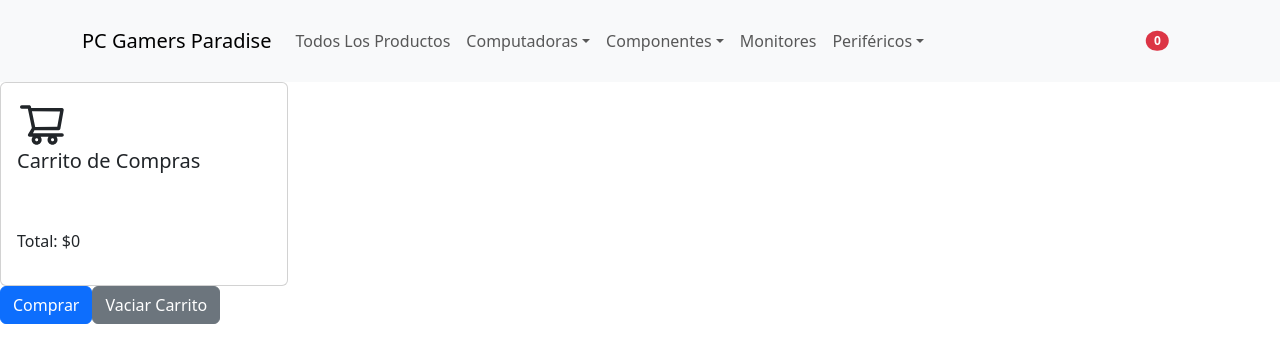
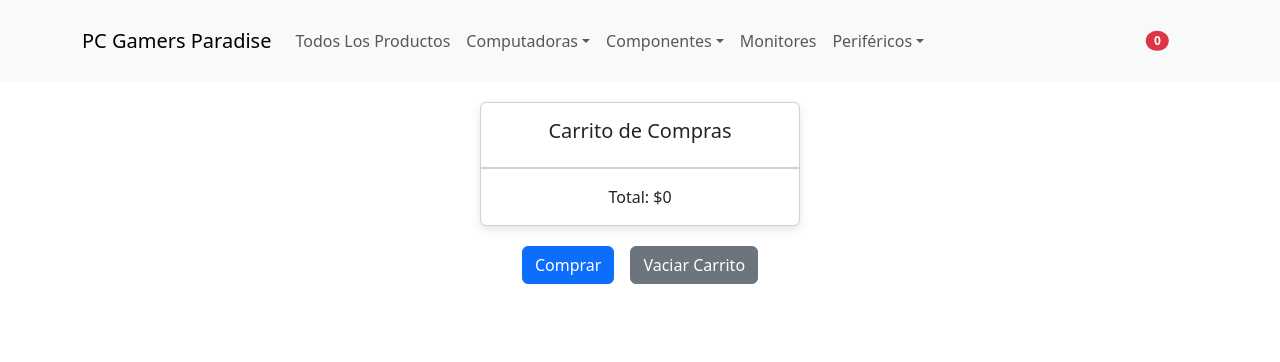
Before and after one commit to elejaimes/pc-gamers-paradise, a React (Vite) app: page /cart in a window 1280 px wide. Shown: the top 362 px of the page. Built offline with nearby package versions, Linux system fonts and the light colour scheme; some icons are missing.

Commit message:
se agregan estilos de bootstrap-react

```diff
--- a/src/components/Cart.jsx
+++ b/src/components/Cart.jsx
@@ -1,5 +1,5 @@
 import React, { useState, useContext } from 'react';
-import { Button } from 'react-bootstrap';
+import { Button, Container, Row, Col } from 'react-bootstrap';
 import PurchaseForm from './PurchaseForm';
 import ShoppingCart from './ShoppingCart';
 import { ShoppingCartContext } from '../contexts/ShoppingCartContext';
@@ -14,12 +14,22 @@ const Cart = () => {
   };
 
   return (
-    <div>
-      <ShoppingCart />
-      <Button variant="primary" onClick={() => setShowForm(true)}>Comprar</Button>
-      <Button variant="secondary" onClick={handleEmptyCart}>Vaciar Carrito</Button>
-      {showForm && <PurchaseForm cart={cart} onPurchaseSuccess={handleEmptyCart} />}
-    </div>
+    <Container>
+      <Row className="justify-content-center">
+        <Col xs={12} md={8}>
+          <ShoppingCart />
+          <div className="text-center mt-3">
+            <Button variant="primary" onClick={() => setShowForm(true)}>
+              Comprar
+            </Button>
+            <Button variant="secondary" onClick={handleEmptyCart} className="ms-3">
+              Vaciar Carrito
+            </Button>
+          </div>
+          {showForm && <PurchaseForm cart={cart} onPurchaseSuccess={handleEmptyCart} />}
+        </Col>
+      </Row>
+    </Container>
   );
 };
 
--- a/src/components/ItemCount.jsx
+++ b/src/components/ItemCount.jsx
@@ -1,5 +1,5 @@
-import { useContext, useState, useEffect } from "react";
-import { Button } from "react-bootstrap";
+import React, { useContext, useState, useEffect } from "react";
+import { Button, Card, Col, Container, Row } from "react-bootstrap";
 import { AiOutlinePlus, AiOutlineClose, AiOutlineMinus } from "react-icons/ai";
 import { ShoppingCartContext } from "../contexts/ShoppingCartContext";
 import Swal from "sweetalert2";
@@ -69,21 +69,49 @@ const ItemCount = ({ stock, id, name, price }) => {
   };
 
   return (
-    <div>
-      <Button variant="secondary" onClick={subtract} disabled={count === 0}>
+    <Container>
+      <Row className="justify-content-center">
+        <Card style={{ width: "20rem" }}>
+          <Card.Body>
+            <Row className="align-items-center justify-content-between">
+              <Col xs={2}>
+                <Button
+                  variant="secondary"
+                  size="sm"
+                  onClick={subtract}
+                  disabled={count === 0}
+                >
                   <AiOutlineMinus />
                 </Button>
+              </Col>
+              <Col xs={2} className="text-center">
                 <span>{count}</span>
-      <Button variant="secondary" onClick={add} disabled={count === stock}>
+              </Col>
+              <Col xs={2}>
+                <Button
+                  variant="secondary"
+                  size="sm"
+                  onClick={add}
+                  disabled={count === stock}
+                >
                   <AiOutlinePlus />
                 </Button>
-      <Button variant="danger" onClick={reset}>
+              </Col>
+              <Col xs={2}>
+                <Button variant="danger" size="sm" onClick={reset}>
                   <AiOutlineClose />
                 </Button>
+              </Col>
+            </Row>
+          </Card.Body>
+          <Card.Footer className="text-center">
             <Button variant="primary" onClick={addToCart}>
               Agregar al Carrito
             </Button>
-    </div>
+          </Card.Footer>
+        </Card>
+      </Row>
+    </Container>
   );
 };
 
--- a/src/components/ItemDetail.jsx
+++ b/src/components/ItemDetail.jsx
@@ -1,6 +1,6 @@
-import { useEffect, useState } from "react";
+import React, { useEffect, useState } from "react";
 import { useParams } from "react-router-dom";
-import { Card, ListGroup } from "react-bootstrap";
+import { Card, ListGroup, Container, Row, Col } from "react-bootstrap";
 import { doc, getDoc, getFirestore } from "firebase/firestore";
 import Loader from "./Loader";
 import ItemCount from "./ItemCount";
@@ -31,7 +31,9 @@ const ItemDetail = () => {
   }
 
   return (
-    <Card style={{ width: "18rem" }}>
+    <Container>
+      <Row className="justify-content-center">
+        <Card style={{ width: "20rem" }}>
           <Card.Img variant="top" src={product[0].picture} />
           <Card.Body>
             <Card.Title>{product[0].name}</Card.Title>
@@ -49,6 +51,8 @@ const ItemDetail = () => {
             price={product[0].price}
           />
         </Card>
+      </Row>
+    </Container>
   );
 };
 
--- a/src/components/ShoppingCart.jsx
+++ b/src/components/ShoppingCart.jsx
@@ -1,6 +1,6 @@
-import React, { useContext, useState } from 'react';
-import { Card, Button } from 'react-bootstrap';
-import { AiOutlineShoppingCart, AiOutlinePlus, AiOutlineMinus, AiOutlineClose } from 'react-icons/ai';
+import React, { useContext } from 'react';
+import { Card, Button, ListGroup, Row, Col } from 'react-bootstrap';
+import { AiOutlinePlus, AiOutlineMinus, AiOutlineClose } from 'react-icons/ai';
 import { ShoppingCartContext } from '../contexts/ShoppingCartContext';
 
 const ShoppingCart = () => {
@@ -31,30 +31,36 @@ const ShoppingCart = () => {
   };
 
   return (
-    <Card style={{ width: '18rem' }}>
+    <Card style={{ width: '20rem', margin: '20px auto', boxShadow: '0px 4px 8px rgba(0, 0, 0, 0.1)' }}>
       <Card.Body>
-        <AiOutlineShoppingCart size={50} />
-        <Card.Title>Carrito de Compras</Card.Title>
+        <Card.Title className="text-center">Carrito de Compras</Card.Title>
       </Card.Body>
-      <ul>
+      <ListGroup variant="flush">
         {cart.map((item) => (
-          <li key={item.id}>
-            {item.name} x {item.quantity} = ${item.price * item.quantity}
-            <Button variant="secondary" onClick={() => handleSubtract(item.id)}>
-              <AiOutlineMinus />
-            </Button>
-            <span>{item.quantity}</span>
-            <Button variant="secondary" onClick={() => handleAdd(item.id)}>
-              <AiOutlinePlus />
-            </Button>
-            <Button variant="danger" onClick={() => handleRemove(item.id)}>
-              <AiOutlineClose />
-            </Button>
-          </li>
+          <ListGroup.Item key={item.id}>
+            <Row className="align-items-center justify-content-between">
+              <Col xs={6}>
+                <h6>{item.name}</h6>
+              </Col>
+              <Col xs={6} className="text-end">
+                <Button variant="danger" size="sm" onClick={() => handleRemove(item.id)}>
+                  <AiOutlineClose />
+                </Button>
+                <Button variant="secondary" size="sm" onClick={() => handleSubtract(item.id)} disabled={item.quantity === 0}>
+                  <AiOutlineMinus />
+                </Button>
+                <span className="mx-2">{item.quantity}</span>
+                <Button variant="secondary" size="sm" onClick={() => handleAdd(item.id)} disabled={item.quantity === item.stock}>
+                  <AiOutlinePlus />
+                </Button>
+              </Col>
+            </Row>
+            <hr className="my-2" />
+          </ListGroup.Item>
         ))}
-      </ul>
-      <Card.Body>
-        <p>Total: ${calculateTotal()}</p>
+      </ListGroup>
+      <Card.Body className="text-center">
+        <p className="mb-0">Total: ${calculateTotal()}</p>
       </Card.Body>
     </Card>
   );
```
Also changed, not shown: src/components/ItemDetailContainer.jsx (+0 -26 lines). Lines whose indentation alone changed are shown as unchanged.
